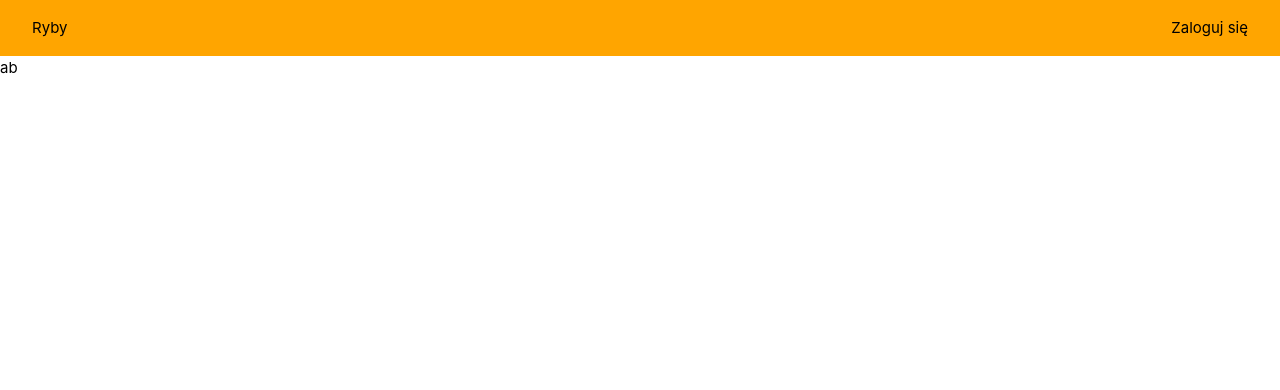
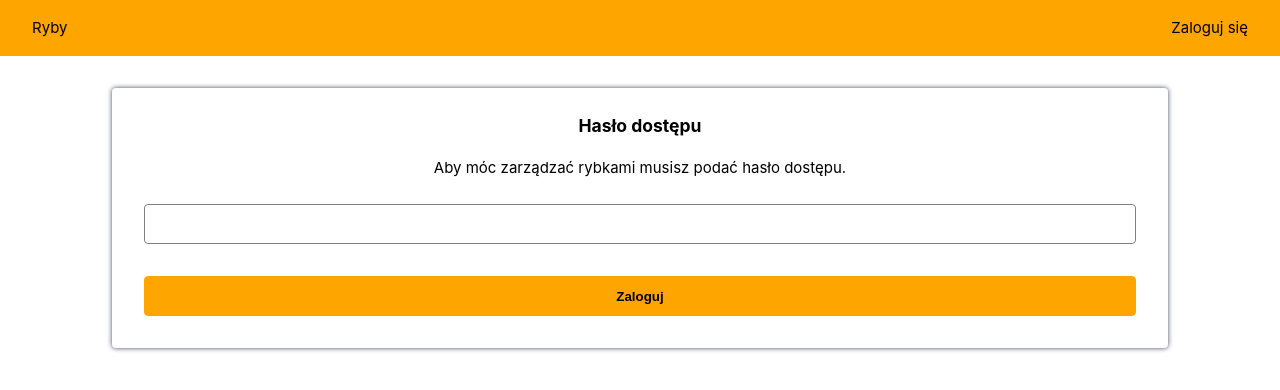
Before and after one commit to chrupek97/big-fish, a Vue app: page /login in a window 1280 px wide. Shown: the top 390 px of the page. Built offline with nearby package versions, Linux system fonts and the light colour scheme.

Commit message:
Add login/logout feature

```diff
--- a/src/App.vue
+++ b/src/App.vue
@@ -10,12 +10,27 @@
 </template>
 
 <script>
-
 import TheNavbar from "./components/UI/TheNavbar.vue";
 
 export default {
   components: {
     TheNavbar,
   },
+  methods: {
+    tryLogin() {
+      const expiryDate = localStorage.getItem("expiryDate");
+      console.log(expiryDate);
+      console.log(new Date().getTime())
+      console.log(expiryDate)
+      if (new Date().getTime() < expiryDate) {
+        console.log("abc");
+        this.$store.dispatch("login");
+      }
+    },
+  },
+  mounted() {
+    console.log("av");
+    this.tryLogin();
+  },
 };
 </script>
--- a/src/components/FishItem.vue
+++ b/src/components/FishItem.vue
@@ -26,7 +26,7 @@
       <div class="bottom-box">
         <div>{{ formattedDate }}</div>
       </div>
-      <div class="buttons-box">
+      <div class="buttons-box" v-if="isAuth">
         <button class="btn btn-danger" @click="removeFish">Usuń</button>
       </div>
     </base-card>
@@ -46,16 +46,16 @@ export default {
     "date",
     "setImageUrl",
     "deleteFish",
-    "setIsEditing"
+    "setIsEditing",
   ],
   methods: {
     onClickImage() {
       this.setImageUrl(this.imageUrl);
     },
     async removeFish() {
-      this.setIsEditing(true)
+      this.setIsEditing(true);
       await this.deleteFish(this.id);
-      this.setIsEditing(false)
+      this.setIsEditing(false);
     },
   },
   computed: {
@@ -65,12 +65,15 @@ export default {
     imageUrl() {
       return `https://firebasestorage.googleapis.com/v0/b/big-fish-79423.appspot.com/o/${this.imageName}?alt=media&token=7748ae36-118b-441c-aafc-bc827bda53e1`;
     },
+    isAuth() {
+      return this.$store.getters.userIsLoggedIn;
+    },
   },
   data() {
     return {
-      isRemoving: false
-    }
-  }
+      isRemoving: false,
+    };
+  },
 };
 </script>
 
--- a/src/components/UI/TheNavbar.vue
+++ b/src/components/UI/TheNavbar.vue
@@ -1,12 +1,14 @@
 <template>
   <nav>
     <ul>
-      <li>Ryby</li>
+      <li>
+        <router-link to="/" class="link">Ryby</router-link>
+      </li>
       <li v-if="!isAuth">
-        <router-link to="/login" class='link'> Zaloguj się</router-link>
+        <router-link to="/login" class="link">Zaloguj się</router-link>
       </li>
       <li v-else>
-        <router-link to="/"  class='link'> Zaloguj się</router-link>
+        <router-link to="/" class="link" @click="logout">Wyloguj się</router-link>
       </li>
     </ul>
   </nav>
@@ -14,9 +16,13 @@
 
 <script>
 export default {
+  methods: {
+    logout() {
+      this.$store.dispatch('logout')
+    }
+  },
   computed: {
     isAuth() {
-      // console.log(this.$store.getters)
       return this.$store.getters.userIsLoggedIn;
     },
   },
@@ -35,7 +41,7 @@ li:hover {
   cursor: pointer;
   font-weight: bold;
 }
-.link{
+.link {
   text-decoration: none;
   color: black;
 }
--- a/src/components/pages/Home.vue
+++ b/src/components/pages/Home.vue
@@ -12,7 +12,11 @@
     <search-box :filterFishes="filterFishes"></search-box>
     <h1>Ryby</h1>
     <grid-layout v-if="!isLoading">
-      <fish-form :addNewFish="addNewFish" :setIsEditing="setIsEditing"></fish-form>
+      <fish-form
+        v-if="isAuth"
+        :addNewFish="addNewFish"
+        :setIsEditing="setIsEditing"
+      ></fish-form>
       <fish-item
         v-for="fish in filteredFishes"
         :key="fish.id"
@@ -100,6 +104,11 @@ export default {
       maxFishWeight: 0,
       imageUrl: "",
     };
+  },
+  computed: {
+    isAuth() {
+      return this.$store.getters.userIsLoggedIn;
+    },
   },
   methods: {
     setIsEditing(isEditing) {
--- a/src/components/pages/Login.vue
+++ b/src/components/pages/Login.vue
@@ -1,9 +1,72 @@
 <!-- eslint-disable vue/multi-word-component-names -->
 <template>
-  <div>ab</div>
+  <div class="form-container">
+    <form @submit.prevent="submitForm">
+      <h3>Hasło dostępu</h3>
+      <div>Aby móc zarządzać rybkami musisz podać hasło dostępu.</div>
+      <input type="password" class='input' minlength="5" required v-model="password"/>
+      <button type="submit" class='btn btn-secondary'>Zaloguj</button>
+    </form>
+  </div>
 </template>
 
 <script>
+export default {
+  data() {
+    return {
+      password: '',
+    }
+  },
+  methods: {
+    async submitForm() {
+      if(this.password === 'rybkirybki') {
+        console.log('abc')
+        this.$store.dispatch('login')
+        this.$router.push('/')
+      }
+    }
+  }
+};
+</script>
 
-export default {}
-</script>
+<style scoped>
+.form-container {
+  width: 80%;
+  margin: 2rem auto;
+  padding: 1rem;
+  border-radius: 0.25rem;
+  -webkit-box-shadow: 0px 0px 5px 0px rgba(66, 68, 90, 1);
+  -moz-box-shadow: 0px 0px 5px 0px rgba(66, 68, 90, 1);
+  box-shadow: 0px 0px 5px 0px rgba(66, 68, 90, 1);
+  box-sizing: content-box;
+}
+form {
+  margin: 0 auto;
+  text-align: center;
+  display: flex;
+  flex-direction: column;
+}
+form > * {
+  margin: .5rem;
+}
+
+input,
+button {
+  padding: 0rem 1rem;
+  margin: 1rem;
+  height: 40px;
+  box-sizing: border-box;
+}
+
+input {
+  border: 1px solid gray;
+  border-radius: 0.25rem;
+}
+
+input:focus {
+  outline: none !important;
+  border: 1px solid var(--primary-color);
+  box-shadow: 0 0 10px var(--primary-color);
+}
+
+</style>
--- a/src/components/store/authStore/actions.js
+++ b/src/components/store/authStore/actions.js
@@ -1,8 +1,14 @@
 export default ({
   login(context) {
+    const date = new Date()
+    const expiryDate = new Date(date.getTime() + 1000 * 60 * 60 * 1).getTime()
     context.commit('setAuth', { isLoggedIn: true })
+    localStorage.setItem('isLoggedIn', 1)
+    localStorage.setItem('expiryDate', expiryDate)
   },
   logout(context) {
     context.commit('setAuth', { isLoggedIn: false })
+    localStorage.removeItem('isLoggedIn')
+    localStorage.removeItem('expiryDate')
   }
 })
--- a/src/components/store/authStore/getters.js
+++ b/src/components/store/authStore/getters.js
@@ -1,5 +1,5 @@
 export default {
   userIsLoggedIn(state) {
-    return state.userIsLoggedIn;
+    return state.isLoggedIn;
   }
 }
```
